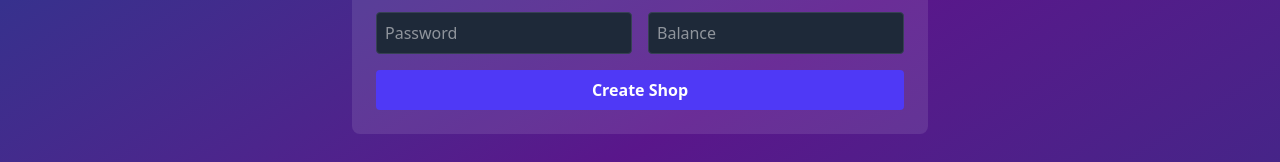
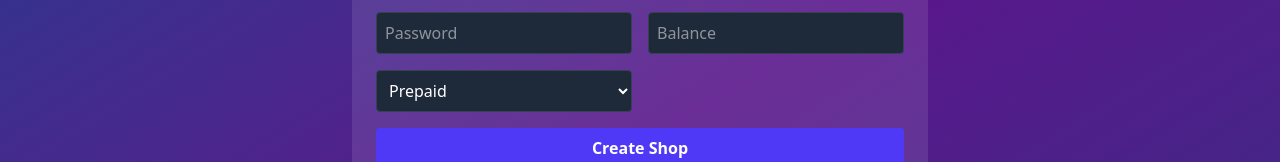
Before and after one commit to bellapacx/bingoadmin, a React (Vite) app: page /shops in a window 1280 px wide. Shown: the part 254-416 px from the top of the page. Built offline with nearby package versions, Linux system fonts and the light colour scheme; no server answers; sample sign-in values are in the browser's storage.

Commit message:
shopfixsd

```diff
--- a/package.json
+++ b/package.json
@@ -18,7 +18,7 @@
   },
   "devDependencies": {
     "@eslint/js": "^9.25.0",
-    "@types/react": "^19.1.2",
+    "@types/react": "^19.1.8",
     "@types/react-dom": "^19.1.2",
     "@vitejs/plugin-react": "^4.4.1",
     "autoprefixer": "^10.4.21",
--- a/src/pages/Shops.tsx
+++ b/src/pages/Shops.tsx
@@ -21,6 +21,7 @@ export default function Shops({ onLogout }: { onLogout: () => void }) {
     username: "",
     password: "",
     balance: "",
+    billing_type: "prepaid",
   });
   const [error, setError] = useState("");
   const [success, setSuccess] = useState("");
@@ -52,7 +53,7 @@ export default function Shops({ onLogout }: { onLogout: () => void }) {
     fetchShops();
   }, []);
 
-  const handleChange = (e: React.ChangeEvent<HTMLInputElement>) => {
+  const handleChange = (e: React.ChangeEvent<HTMLInputElement | HTMLSelectElement>) => {
     setForm({ ...form, [e.target.name]: e.target.value });
   };
 
@@ -67,7 +68,7 @@ export default function Shops({ onLogout }: { onLogout: () => void }) {
       });
       setSuccess("Shop created successfully.");
       setError("");
-      setForm({ shop_id: "", username: "", password: "", balance: "" });
+      setForm({ shop_id: "", username: "", password: "", balance: "" ,billing_type: "prepaid",});
       fetchShops();
     } catch (err) {
       console.error(err);
@@ -86,7 +87,7 @@ export default function Shops({ onLogout }: { onLogout: () => void }) {
       });
       setSuccess("Shop updated successfully.");
       setError("");
-      setForm({ shop_id: "", username: "", password: "", balance: "" });
+      setForm({ shop_id: "", username: "", password: "", balance: "",billing_type: "prepaid" });
       fetchShops();
     } catch (err) {
       console.error(err);
@@ -177,6 +178,17 @@ export default function Shops({ onLogout }: { onLogout: () => void }) {
               className="p-2 rounded bg-gray-800 text-white border border-gray-700"
               required
             />
+            <select
+  name="billing_type"
+  value={form.billing_type}
+  onChange={handleChange}
+  className="p-2 rounded bg-gray-800 text-white border border-gray-700"
+  required
+>
+  <option value="prepaid">Prepaid</option>
+  <option value="postpaid">Postpaid</option>
+</select>
+
           </div>
 
           <button
@@ -220,6 +232,7 @@ export default function Shops({ onLogout }: { onLogout: () => void }) {
                           username: shop.username,
                           password: "",
                           balance: shop.balance.toString(),
+                          billing_type: "prepaid",
                         });
                       }}
                     >
```
Also changed, not shown: 1 other file (tests, documents, lock files or other folders).
